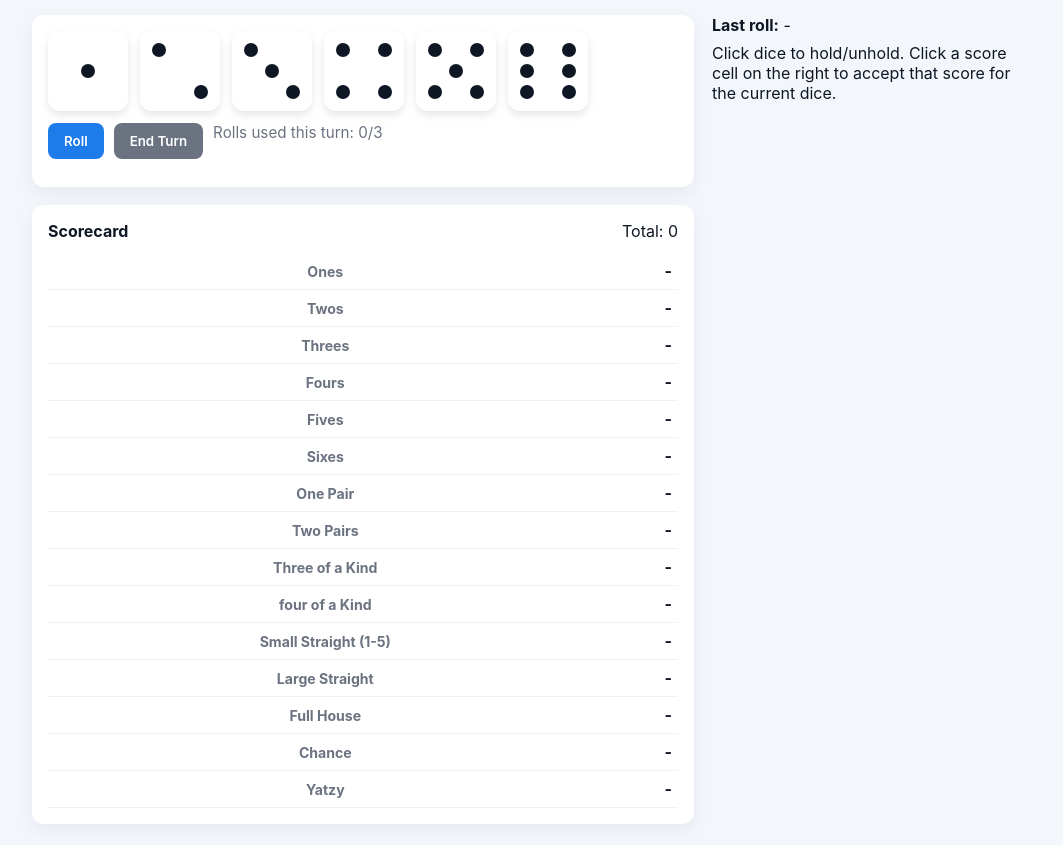
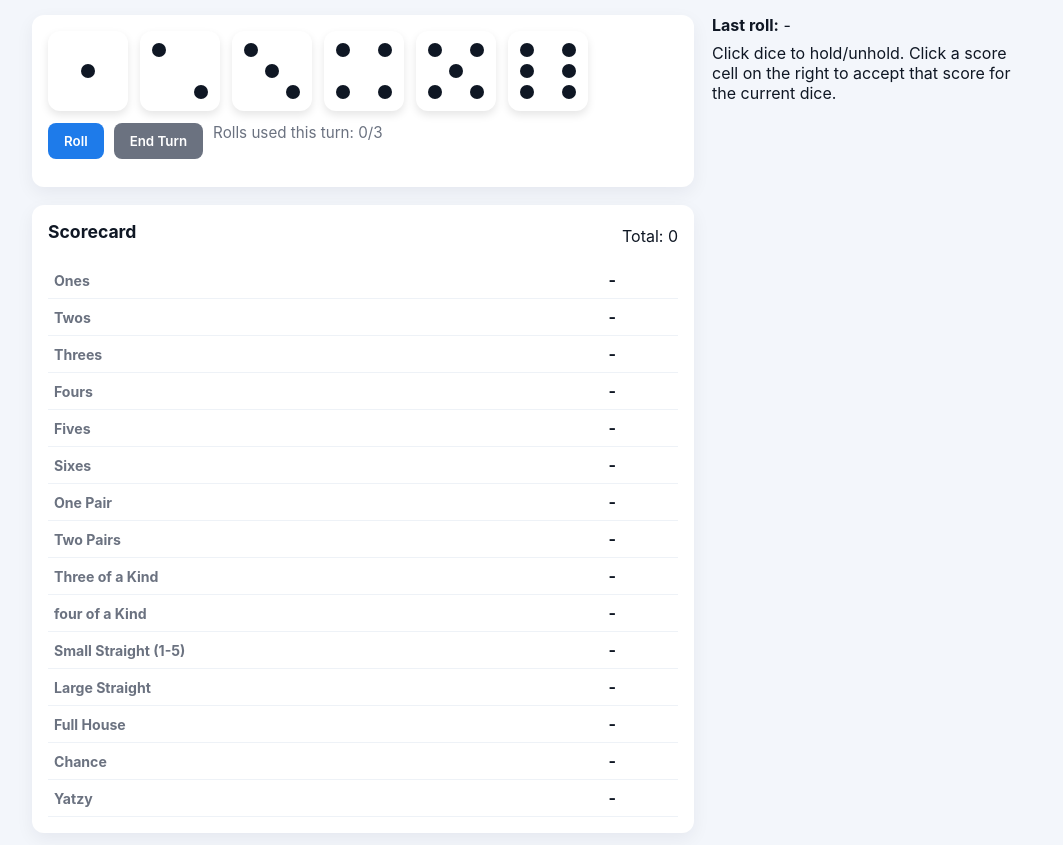
Before and after one commit to CedNadj/yatzy, a plain HTML site: page yatzy/lab 05/index.html in a window 1280 px wide. Shown: the part 83-928 px from the top of the page, without its empty margins (108-1171 px from the left). Drawn offline with Linux system fonts and the light colour scheme.

Commit message:
Update style

```diff
--- a/yatzy/lab 05/style.css
+++ b/yatzy/lab 05/style.css
@@ -104,6 +104,12 @@ p.lead {
   margin-bottom:12px;
 }
 
+.card strong{
+  display: block;
+  margin-bottom: 8px;
+  font-size: 1.1rem;
+}
+
 button.btn {
   padding:10px 16px;
   border-radius:8px;
@@ -124,7 +130,7 @@ button.btn:disabled {
 }
 
 table.scorecard { width:100%; border-collapse:collapse; }
-.scorecard td, .scorecard th { padding:8px 6px; border-bottom:1px solid #eef2f7; }
+.scorecard td, .scorecard th { text-align: left; padding:8px 6px; border-bottom:1px solid #eef2f7; }
 .scorecard th { font-size:0.88rem; color:var(--muted); }
 .score-cell { text-align:right; font-weight:700; cursor:pointer; }
 .score-cell.filled { color:var(--muted); cursor:default; }
```
